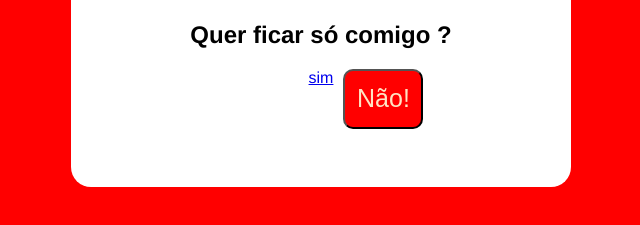
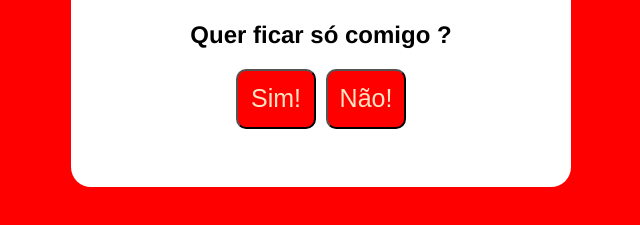
Before and after one commit to deivilydias/pedido, a plain HTML site: page index.html in a window 1280 px wide. Shown: the part 411-636 px from the top of the page, without its empty margins (319-959 px from the left). Drawn offline with Linux system fonts and the light colour scheme.

Commit message:
Add files via upload

```diff
--- a/index.html
+++ b/index.html
@@ -61,7 +61,7 @@
         <h2>Quer ficar só comigo ?</h2>
 
 
-        <a href="Texto do seu parágrafo (1) (1) (1) (1).png" onclick="window.open('http://google.com', 'Pagina', 'STATUS=NO, TOOLBAR=NO, LOCATION=NO, DIRECTORIES=NO, RESISABLE=NO, SCROLLBARS=YES, TOP=10, LEFT=10, WIDTH=770, HEIGHT=400');">sim</a>
+        <a href="https://drive.google.com/file/d/1iSwbhA_n11Bn19i6ywZAiwwGUQVxyeFY/view?usp=sharing"><button id="sim"> Sim! </button></a>
     <button onmouseover= "fuja()" id="nao"> Não! </button>
 
 
```
